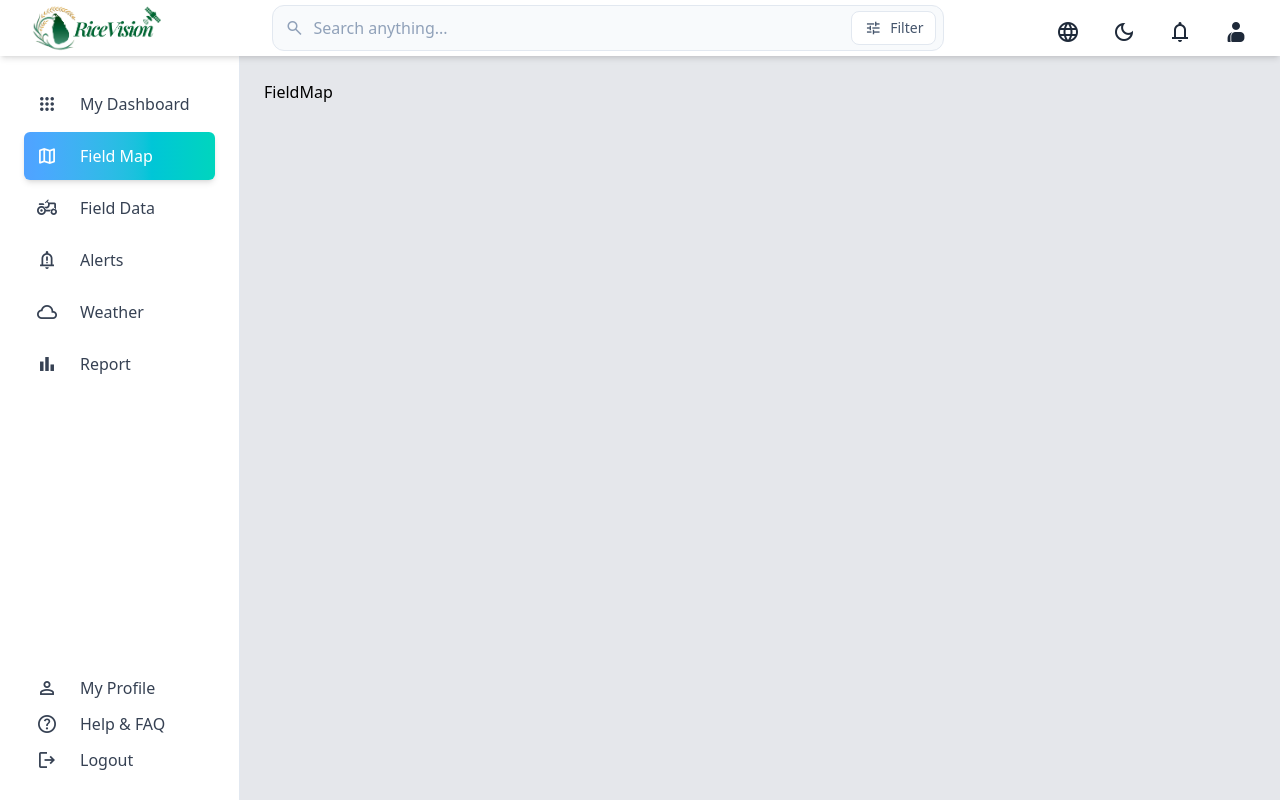
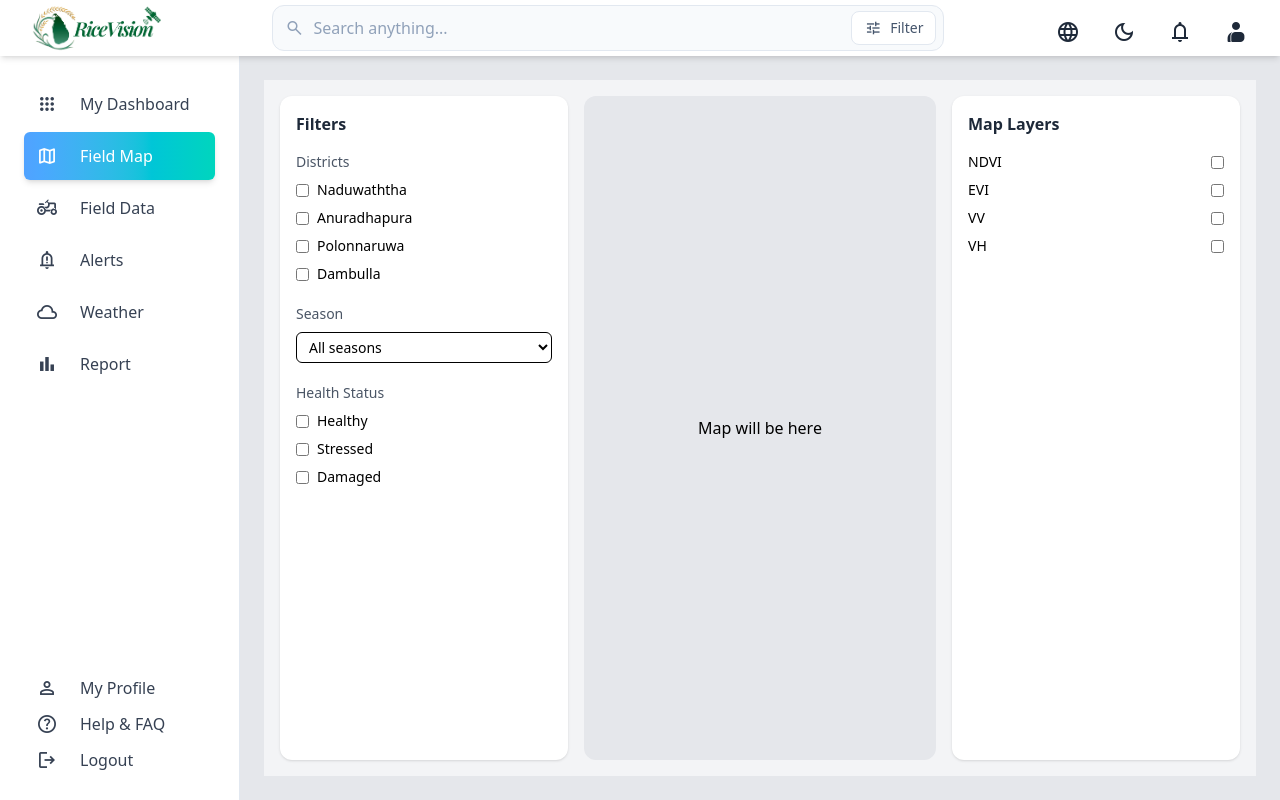
Before and after one commit to RakinduNiwunhella/SDGP, a React (Vite) app in the folder Front-End/SDGP/: page /field-map in a window 1280 px wide. Built offline with nearby package versions, Linux system fonts and the light colour scheme; no server answers.

Commit message:
Created filter panels

```diff
--- a/Front-End/SDGP/package.json
+++ b/Front-End/SDGP/package.json
@@ -10,19 +10,21 @@
     "preview": "vite preview"
   },
   "dependencies": {
-    "@heroicons/react": "^2.2.0",
     "@emotion/react": "^11.14.0",
     "@emotion/styled": "^11.14.1",
+    "@heroicons/react": "^2.2.0",
     "@mui/icons-material": "^7.3.6",
     "@mui/material": "^7.3.6",
     "@supabase/supabase-js": "^2.90.0",
     "@tailwindcss/vite": "^4.1.17",
     "flowbite": "^4.0.1",
     "flowbite-react": "^0.12.16",
+    "leaflet": "^1.9.4",
     "react": "^19.2.0",
     "react-dom": "^19.2.0",
     "react-hot-toast": "^2.6.0",
     "react-icons": "^5.5.0",
+    "react-leaflet": "^5.0.0",
     "react-router-dom": "^7.9.6",
     "recharts": "^3.6.0"
   },
--- a/Front-End/SDGP/src/Components/Map/FiltersPanel.jsx
+++ b/Front-End/SDGP/src/Components/Map/FiltersPanel.jsx
@@ -1,74 +1,74 @@
-export default function FiltersPanel() {
+export default function FiltersPanel({ filters, setFilters }) {
+  const districts = [
+    "Naduwaththa",
+    "Anuradhapura",
+    "Polonnaruwa",
+    "Dambulla",
+  ];
+
+  const healthStatuses = ["Healthy", "Stressed", "Damaged"];
+
+  const toggleArrayValue = (key, value) => {
+    setFilters((prev) => {
+      const exists = prev[key].includes(value);
+      return {
+        ...prev,
+        [key]: exists
+          ? prev[key].filter((v) => v !== value)
+          : [...prev[key], value],
+      };
+    });
+  };
+
   return (
-    <div className="w-72 bg-white rounded-xl shadow-sm p-4 h-fit">
-      <div className="flex items-center justify-between mb-4">
-        <h2 className="font-semibold text-gray-800">Filters</h2>
-        <button className="text-gray-400 hover:text-gray-600">
-          ☰
-        </button>
-      </div>
+    <div className="w-72 bg-white rounded-xl shadow-sm p-4">
+      <h2 className="font-semibold text-gray-800 mb-4">Filters</h2>
 
       {/* Districts */}
       <div className="mb-5">
         <p className="text-sm font-medium text-gray-600 mb-2">Districts</p>
         <div className="space-y-2 text-sm">
-          {["Naduwaththa", "Anuradhapura", "Polonnaruwa", "Dambulla"].map(
-            (d) => (
-              <label key={d} className="flex items-center gap-2">
-                <input type="checkbox" className="rounded" />
-                {d}
-              </label>
-            )
-          )}
+          {districts.map((d) => (
+            <label key={d} className="flex items-center gap-2">
+              <input
+                type="checkbox"
+                checked={filters.districts.includes(d)}
+                onChange={() => toggleArrayValue("districts", d)}
+              />
+              {d}
+            </label>
+          ))}
         </div>
       </div>
 
       {/* Season */}
       <div className="mb-5">
         <p className="text-sm font-medium text-gray-600 mb-2">Season</p>
-        <select className="w-full border rounded-md px-2 py-1 text-sm">
-          <option>All seasons</option>
-          <option>Maha</option>
-          <option>Yala</option>
+        <select
+          className="w-full border rounded-md px-2 py-1 text-sm"
+          value={filters.season}
+          onChange={(e) =>
+            setFilters((prev) => ({ ...prev, season: e.target.value }))
+          }
+        >
+          <option value="all">All seasons</option>
+          <option value="maha">Maha</option>
+          <option value="yala">Yala</option>
         </select>
       </div>
 
-      {/* Date Range */}
-      <div className="mb-5">
-        <p className="text-sm font-medium text-gray-600 mb-2">Date Range</p>
-        <div className="flex gap-2">
-          <input
-            type="date"
-            className="border rounded-md px-2 py-1 text-sm w-full"
-          />
-          <input
-            type="date"
-            className="border rounded-md px-2 py-1 text-sm w-full"
-          />
-        </div>
-      </div>
-
       {/* Health Status */}
-      <div className="mb-5">
+      <div>
         <p className="text-sm font-medium text-gray-600 mb-2">Health Status</p>
         <div className="space-y-2 text-sm">
-          {["Healthy", "Stressed", "Damaged"].map((s) => (
+          {healthStatuses.map((s) => (
             <label key={s} className="flex items-center gap-2">
-              <input type="checkbox" />
+              <input
+                type="checkbox"
+                checked={filters.health.includes(s)}
+                onChange={() => toggleArrayValue("health", s)}
+              />
               {s}
-            </label>
-          ))}
-        </div>
-      </div>
-
-      {/* Alert Type */}
-      <div>
-        <p className="text-sm font-medium text-gray-600 mb-2">Alert Type</p>
-        <div className="space-y-2 text-sm">
-          {["Water Stress", "Flood Risk", "Disease Spread"].map((a) => (
-            <label key={a} className="flex items-center gap-2">
-              <input type="checkbox" />
-              {a}
             </label>
           ))}
         </div>
--- /dev/null
+++ b/Front-End/SDGP/src/Components/Map/MapLayersPanel.jsx
@@ -0,0 +1,28 @@
+export default function MapLayersPanel({ layers, setLayers }) {
+  const toggleLayer = (layer) => {
+    setLayers((prev) => ({
+      ...prev,
+      [layer]: !prev[layer],
+    }));
+  };
+
+  return (
+    <div className="w-72 bg-white rounded-xl shadow-sm p-4">
+      <h2 className="font-semibold text-gray-800 mb-4">Map Layers</h2>
+
+      {["ndvi", "evi", "vv", "vh"].map((layer) => (
+        <div
+          key={layer}
+          className="flex items-center justify-between text-sm mb-2"
+        >
+          <span className="uppercase">{layer}</span>
+          <input
+            type="checkbox"
+            checked={layers[layer]}
+            onChange={() => toggleLayer(layer)}
+          />
+        </div>
+      ))}
+    </div>
+  );
+}
--- a/Front-End/SDGP/src/Components/Sites/FieldMap.jsx
+++ b/Front-End/SDGP/src/Components/Sites/FieldMap.jsx
@@ -1,9 +1,30 @@
-import React from 'react'
+import { useState } from "react";
+import FiltersPanel from "../Map/FiltersPanel";
+import MapLayersPanel from "../Map/MapLayersPanel";
 
-const FieldMap = () => {
+export default function FieldMap() {
+  const [filters, setFilters] = useState({
+    districts: [],
+    season: "all",
+    health: [],
+  });
+
+  const [layers, setLayers] = useState({
+    ndvi: false,
+    evi: false,
+    vv: false,
+    vh: false,
+  });
+
   return (
-    <div>FieldMap</div>
-  )
+    <div className="relative flex gap-4 p-4 h-full bg-gray-100">
+      <FiltersPanel filters={filters} setFilters={setFilters} />
+
+      <div className="flex-1 bg-gray-200 rounded-xl flex items-center justify-center">
+        Map will be here
+      </div>
+
+      <MapLayersPanel layers={layers} setLayers={setLayers} />
+    </div>
+  );
 }
-
-export default FieldMap
--- a/Front-End/SDGP/src/index.css
+++ b/Front-End/SDGP/src/index.css
@@ -1,2 +1,3 @@
 @import "tailwindcss";
 @variant dark (&:where(.dark, .dark *));
+@import "leaflet/dist/leaflet.css";
```
Also changed, not shown: Front-End/SDGP/src/Components/Map/RiceMap.jsx (added), 1 other file (tests, documents, lock files or other folders).
